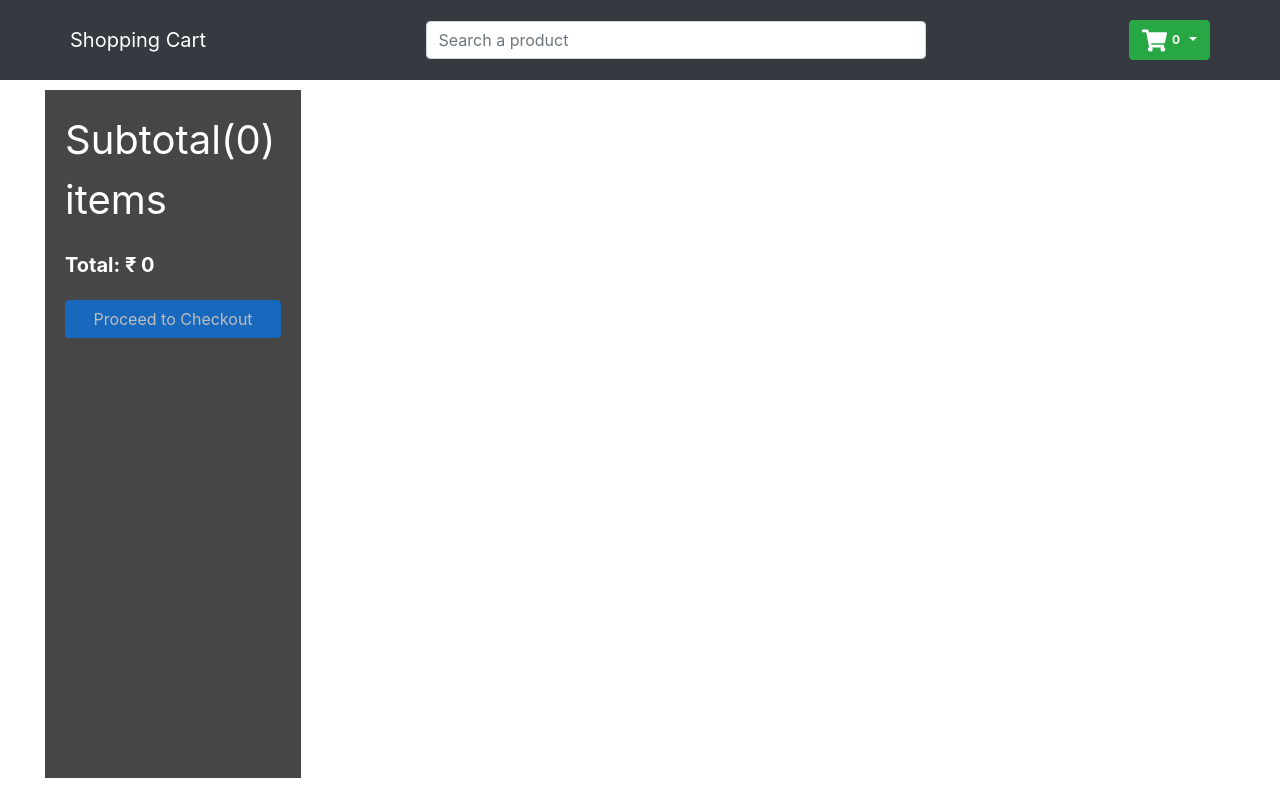
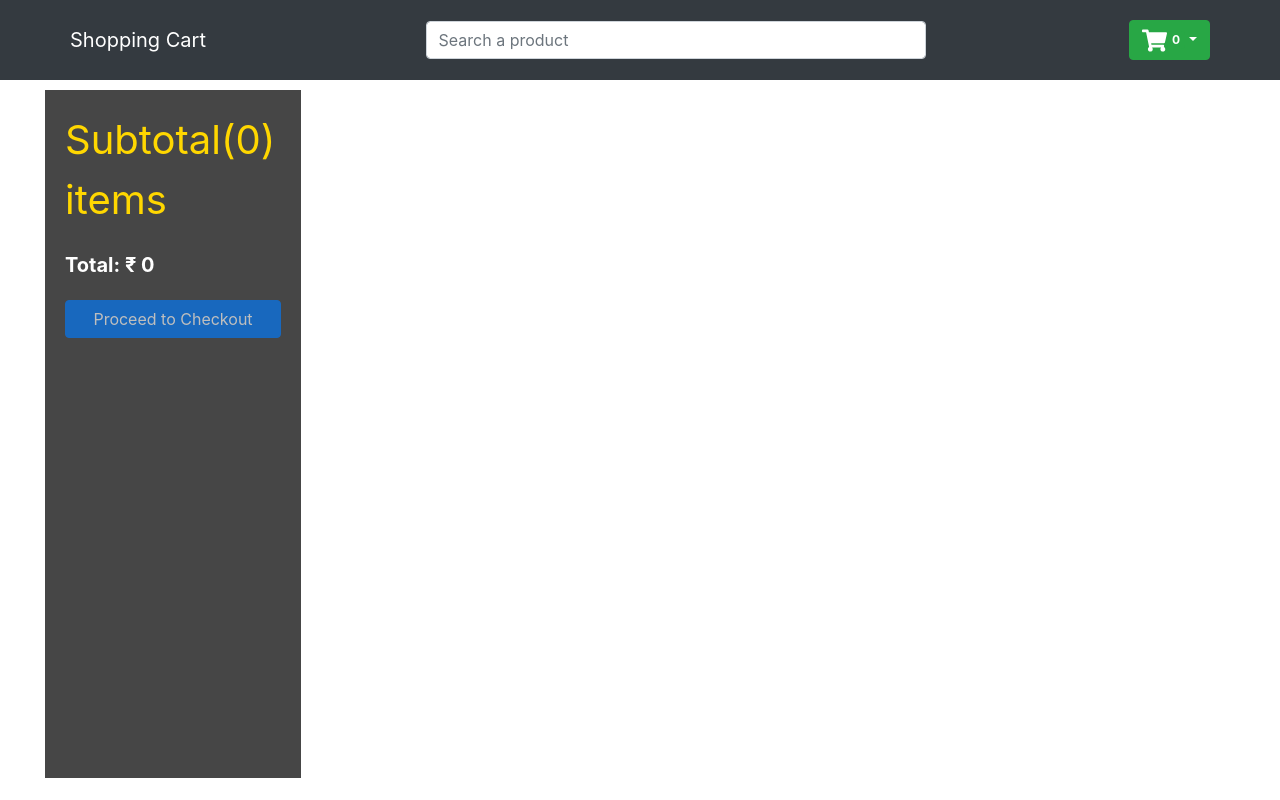
Before and after one commit to tanuja8/Shopping-cart, a React (Create React App) app: page /Cart in a window 1280 px wide. Built offline with nearby package versions, Linux system fonts and the light colour scheme.

Commit message:
color change

```diff
--- a/src/Component/Style.css
+++ b/src/Component/Style.css
@@ -24,6 +24,7 @@
 }
 .title{
     font-size: 40px;
+    color: gold;
 }
 .cartitem{
     display: flex;
```
